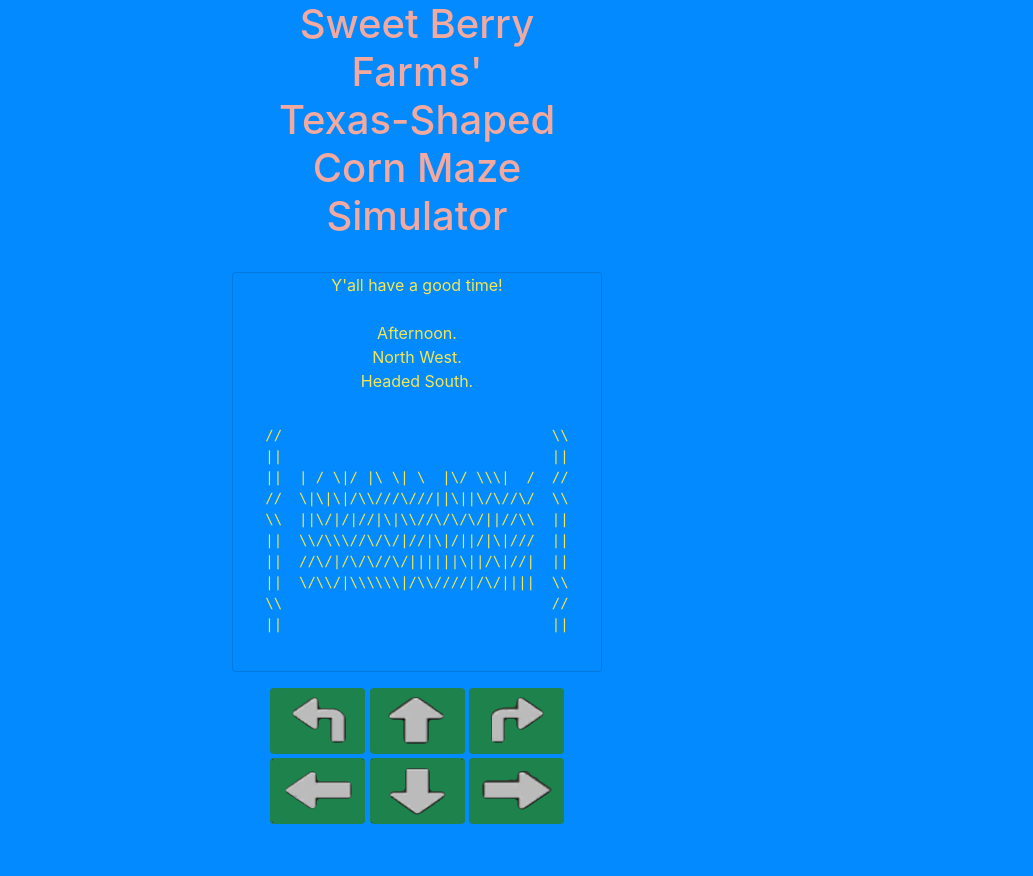
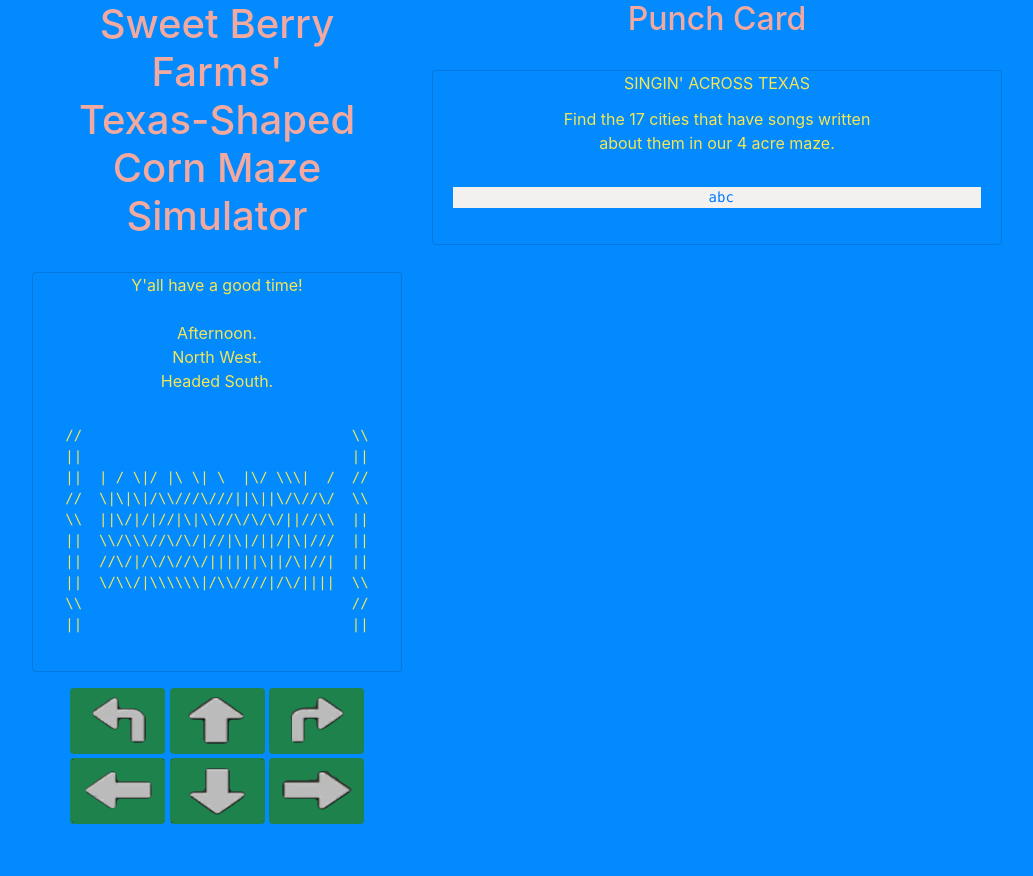
Before and after one commit to comfortfood/corn-maze, a Flask app: page / in a window 1280 px wide. Shown: the whole page, without its empty margins (23-1056 px from the left). Run offline with Flask 2, Linux system fonts and the light colour scheme; some libraries are stand-ins or nearby versions.

Commit message:
Display punch card. Multi-treasure support/fix. Edge isn't a wall.

```diff
--- a/app.py
+++ b/app.py
@@ -63,6 +63,20 @@ room = [
     '--------------------------------------------------------------------------------',
 ]
 
+punch_card_display = [
+    '------------------------------------------------------',
+    '| Texarcana |  Amarillo   |  Beaumont  |   Lubock    |',
+    '|-----------|-------------|------------|-------------|',
+    '|  Abelene  | Brownsville | San Angelo |   Dallas    |',
+    '|-----------|-------------|------------|-------------|',
+    '| Galveston |   El Paso   | Huntsville | San Antonio |',
+    '|-----------|-------------|------------|-------------|',
+    '|  Temple   |   Laredo    | Terlingua  |  La Grange  |',
+    '|----------------------------------------------------|',
+    '|                     Luckenbach                     |',
+    '------------------------------------------------------',
+]
+
 
 @app.route('/', methods=['GET', 'POST'])
 def index():
@@ -111,7 +125,8 @@ def index():
 
     return render_template('index.html', card_title=card_title, display=display, cardinal=cardinal,
                            player_row=player_row, player_col=player_col, room=roomStr, treasure=treasure,
-                           fg_farm=fg_farm_str, bg_farm=bg_farm_str, steps=steps, punch_card=','.join(punch_card))
+                           fg_farm=fg_farm_str, bg_farm=bg_farm_str, steps=steps, punch_card=','.join(punch_card),
+                           punch_card_display=print_screen(punch_card_display))
 
 
 def check_for_treasure(player_col, player_row, punch_card):
@@ -343,14 +358,16 @@ def move(current_cardinal, current_row, current_col, direction):
     elif direction == 'd':
         new_col += 1
 
-    if hit_wall(room[new_row][new_col]):
+    if room[new_row][new_col] == '-':
+        return 'Ain\'t nothing that a-way.<br>', new_cardinal, current_row, current_col
+    elif hit_wall(room[new_row][new_col]):
         return 'Corn.<br>', new_cardinal, current_row, current_col
 
     return '', new_cardinal, new_row, new_col
 
 
 def hit_wall(map_char):
-    return re.search('[. 0-9A-Z]', map_char) is None
+    return re.search('[-. 0-9A-Z]', map_char) is None
 
 
 def spin_room(current_row, current_col, current_room, direction):
@@ -435,22 +452,22 @@ def wall_ahead(screen, player_row, player_col, room):
 
 
 def mark_treasure(screen, player_row, player_col, room):
-    distance = 0
-    for i in range(player_row + 1):
-        if hit_wall(room[player_row - i][player_col]):
+    distances = []
+    for i in range(player_row):
+        if hit_wall(room[player_row - i - 1][player_col]):
+            break
+        if re.search('[0-9A-Z]', room[player_row - i - 1][player_col]) is not None:
+            distances.append(i + 1)
+
+    for distance in distances:
+        if distance >= screen_height // 2:
             return
-        if re.search('[0-9A-Z]', room[player_row - i][player_col]) is not None:
-            distance = i
-            break
 
-    if distance >= screen_height // 2:
-        return
-
-    r = screen_height - distance - 1
-    screen[r][screen_len // 2 - 2] = '*'
-    screen[r][screen_len // 2 - 1] = '*'
-    screen[r][screen_len // 2] = '*'
-    screen[r][screen_len // 2 + 1] = '*'
+        r = screen_height - distance - 1
+        screen[r][screen_len // 2 - 2] = '*'
+        screen[r][screen_len // 2 - 1] = '*'
+        screen[r][screen_len // 2] = '*'
+        screen[r][screen_len // 2 + 1] = '*'
 
 
 def side_walls(screen, player_row, player_col, room):
@@ -458,23 +475,23 @@ def side_walls(screen, player_row, player_col, room):
     right_wall = ''
 
     for r in range(player_row + 1):
-        if room[player_row - r][player_col - 1] != '.':
+        if hit_wall(room[player_row - r][player_col - 1]):
             left_wall += room[player_row - r][player_col - 1]
-        elif r == 0 and room[player_row - 1][player_col] != '.':
+        elif r == 0 and hit_wall(room[player_row - 1][player_col]):
             break
         else:
             left_wall += ' '
-        if room[player_row - r - 1][player_col] != '.':
+        if hit_wall(room[player_row - r - 1][player_col]):
             break
 
     for r in range(player_row + 1):
-        if room[player_row - r][player_col + 1] != '.':
+        if hit_wall(room[player_row - r][player_col + 1]):
             right_wall += room[player_row - r][player_col + 1]
-        elif r == 0 and room[player_row - 1][player_col] != '.':
+        elif r == 0 and hit_wall(room[player_row - 1][player_col]):
             break
         else:
             right_wall += ' '
-        if room[player_row - r - 1][player_col] != '.':
+        if hit_wall(room[player_row - r - 1][player_col]):
             break
 
     if re.search('[^ ]', left_wall):
--- a/templates/index.html
+++ b/templates/index.html
@@ -7,7 +7,7 @@
           integrity="sha384-MCw98/SFnGE8fJT3GXwEOngsV7Zt27NXFoaoApmYm81iuXoPkFOJwJ8ERdknLPMO" crossorigin="anonymous">
     <style>
         .container {
-            max-width: 800px;
+            max-width: 1200px;
         }
 
         .button-image {
@@ -67,9 +67,10 @@
     </style>
 </head>
 <body class="bg-farm">
+<form method="post" action="/">
     <div class="container">
         <div class="row">
-        <div class="col-sm-6 col-sm-offset-1">
+            <div class="col-lg-4">
                 <h1 class="text-center fg-header">Sweet Berry Farms'<br>
                     Texas-Shaped<br>
                     Corn Maze Simulator</h1>
@@ -80,7 +81,6 @@
                         <pre class="fg-farm"><code>{{ display }}</code></pre>
                     </div>
                 </div>
-            <form method="post" action="/">
                 <input name="steps" type="hidden" value="{{ steps }}">
                 <input name="cardinal" type="hidden" value="{{ cardinal }}">
                 <input name="player_row" type="hidden" value="{{ player_row }}">
@@ -107,9 +107,22 @@
                                 value="d"></button>
                     </div>
                 </div>
-            </form>
+            </div>
+            <div class="col-lg-6">
+                <h2 class="fg-header text-center">Punch Card</h2>
+                <br>
+                <div class="card mb-3 text-center bg-farm fg-farm">
+                    <div class="card-title text-center">SINGIN' ACROSS TEXAS</div>
+                    <div class="card-title">Find the 17 cities that have songs written<br>about them in our 4 acre maze.
+                    </div>
+                    <div class="card-body">
+                        <pre style="background-color: rgba(242, 241, 239, 1); color: black;"><code><a
+                                href="http://google.com"> </a><a href="http://google.com">a</a><a
+                                href="http://google.com">b</a><a href="http://google.com">c</a></code></pre>
+                    </div>
                 </div>
                 {{ treasure|safe }}
+            </div>
             {#        <div class="col-sm-11 col-sm-offset-1">#}
             {#            <h2 class="text-center fg-header">Room</h2>#}
             {#            <br>#}
@@ -121,6 +134,7 @@
             {#        </div>#}
         </div>
     </div>
+</form>
 <br><br>
 <script src="https://code.jquery.com/jquery-3.3.1.slim.min.js"
         integrity="sha384-q8i/X+965DzO0rT7abK41JStQIAqVgRVzpbzo5smXKp4YfRvH+8abtTE1Pi6jizo"
```
Also changed, not shown: templates/treasure.html (+4 -3 lines). Lines whose indentation alone changed are shown as unchanged.
